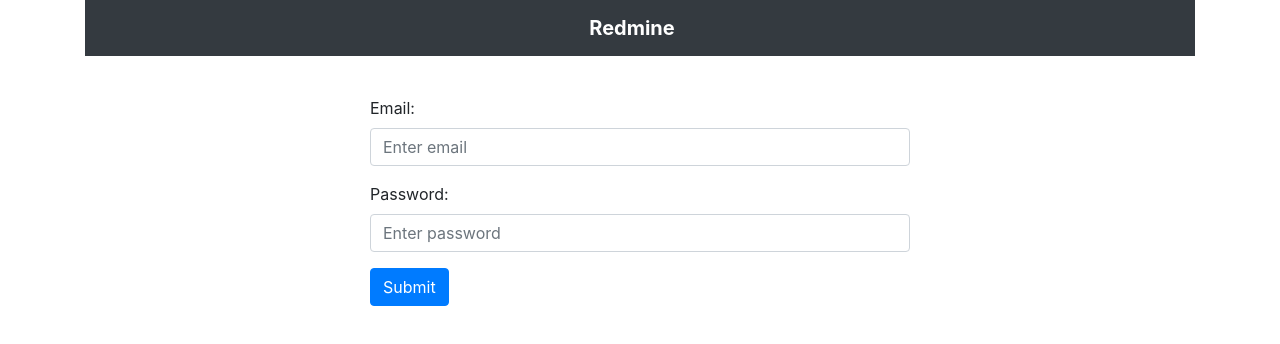
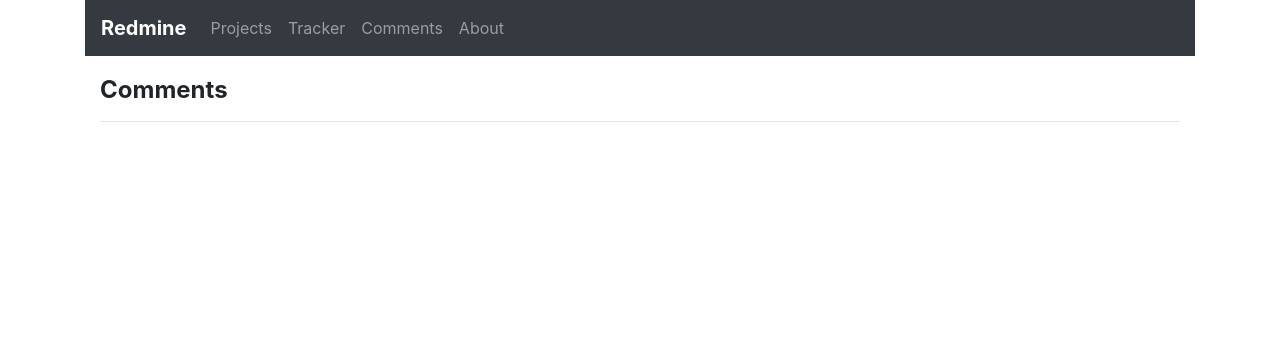
Before and after one commit to kAVArd/redmine-react, a React (Create React App) app: page /comments in a window 1280 px wide. Shown: the top 344 px of the page. Built offline with nearby package versions, Linux system fonts and the light colour scheme.

Commit message:
add some css

```diff
--- a/src/App.js
+++ b/src/App.js
@@ -7,7 +7,7 @@
 import { BrowserRouter as Router, Route, Link } from 'react-router-dom'
 
 function App () {
-  const isLogin = false
+  const isLogin = true
 
   if (isLogin) {
     return (
--- a/src/components/About.js
+++ b/src/components/About.js
@@ -2,7 +2,9 @@
 
 const About = () => {
   return (
-    <div>
+    <div className='container'>
+      <h4><b>About</b></h4>
+      <hr />
     </div>
   )
 }
--- a/src/components/Comments.js
+++ b/src/components/Comments.js
@@ -2,7 +2,9 @@
 
 const Comments = () => {
   return (
-    <div>
+    <div className='container'>
+      <h4><b>Comments</b></h4>
+      <hr />
     </div>
   )
 }
--- a/src/components/Login.js
+++ b/src/components/Login.js
@@ -9,15 +9,17 @@
       <div className='row justify-content-center login-form'>
         <div className='col-6'>
           <form action='' encType='application/json' method='post'>
-            <div class='form-group'>
-              <label for='email'>Email:</label>
-              <input type='email' class='form-control' id='email' placeholder='Enter email' name='email' />
+            <div className='form-group'>
+              <label htmlFor='email' className='form-label'>Email:</label>
+              <input type='email' className='form-control' id='email' placeholder='Enter email' name='email' />
             </div>
-            <div class='form-group'>
-              <label for='pwd'>Password:</label>
-              <input type='password' class='form-control' id='pwd' placeholder='Enter password' name='pswd' />
+            <div className='form-group'>
+              <label htmlFor='pwd' className='form-label'>Password:</label>
+              <input type='password' className='form-control' id='pwd' placeholder='Enter password' name='pswd' />
             </div>
-            <button type='submit' class='btn btn-primary'>Submit</button>
+            <div className='text-center'>
+              <button type='submit' className='btn btn-secondary'>Submit</button>
+            </div>
           </form>
         </div>
       </div>
--- a/src/components/Projects.js
+++ b/src/components/Projects.js
@@ -2,7 +2,9 @@
 
 const Projects = () => {
   return (
-    <div>
+    <div className='container'>
+      <h4><b>Projects</b></h4>
+      <hr />
     </div>
   )
 }
--- a/src/components/Tracker.js
+++ b/src/components/Tracker.js
@@ -2,7 +2,9 @@
 
 const Tracker = () => {
   return (
-    <div>
+    <div className='container'>
+      <h4><b>Tracker</b></h4>
+      <hr />
     </div>
   )
 }
--- a/src/index.css
+++ b/src/index.css
@@ -1,3 +1,11 @@
 .login-form {
-  margin-top: 40px;
+  margin-top: 60px;
 }
+
+.form-label {
+  margin-bottom: 0;
+}
+
+h4 {
+  margin-top: 20px;
+}
```
